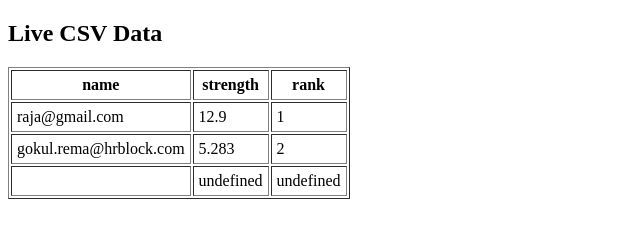
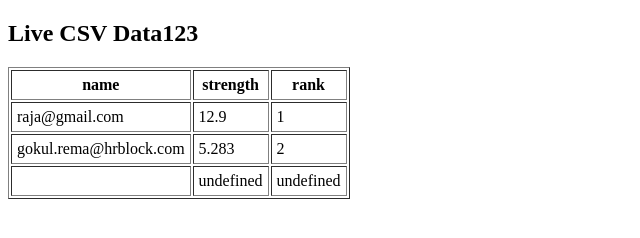
Before and after one commit to Gokulgoky1/Password-Strength-Report, a plain HTML site: page index.html in a window 1280 px wide. Shown: the full height of the page, 0-640 px from the left. Drawn offline with nearby package versions, Linux system fonts and the light colour scheme.

Commit message:
Update index.html

```diff
--- a/index.html
+++ b/index.html
@@ -5,7 +5,7 @@
     <script src="https://cdnjs.cloudflare.com/ajax/libs/PapaParse/5.3.0/papaparse.min.js"></script>
 </head>
 <body>
-    <h2>Live CSV Data</h2>
+    <h2>Live CSV Data123</h2>
     <table id="csvTable" border="1" cellpadding="5"></table>
 
     <script>
```
